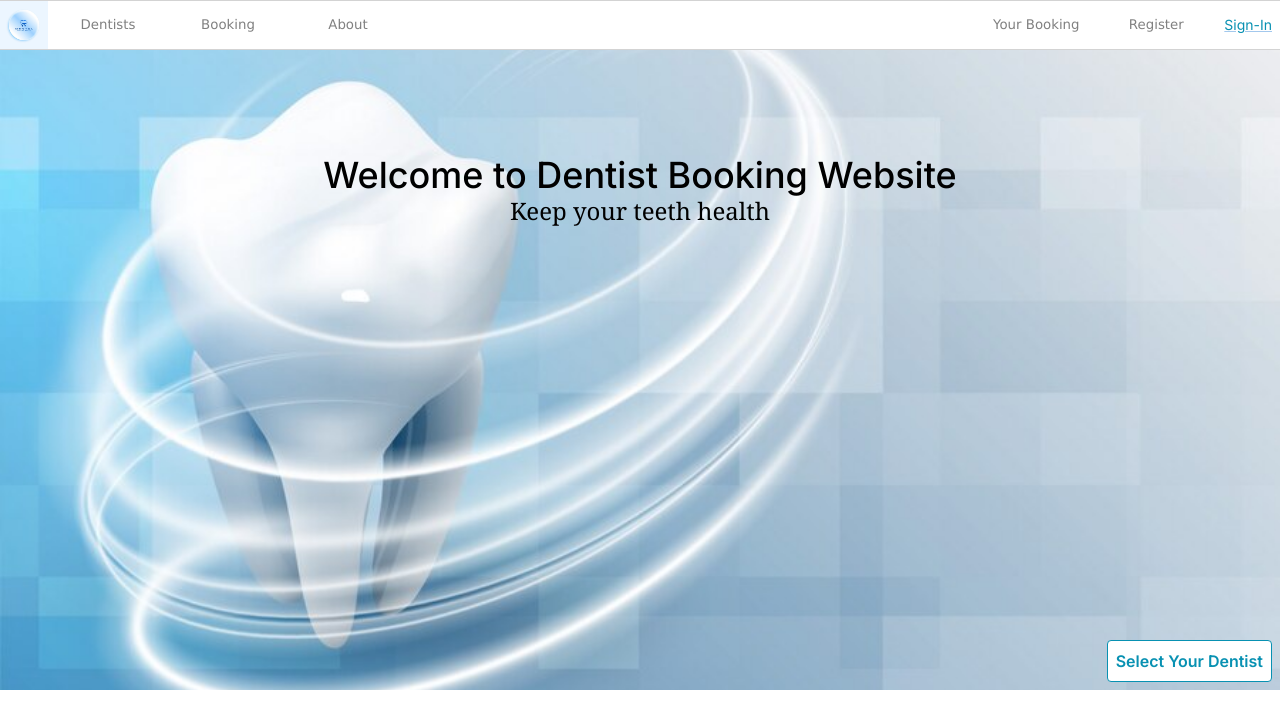
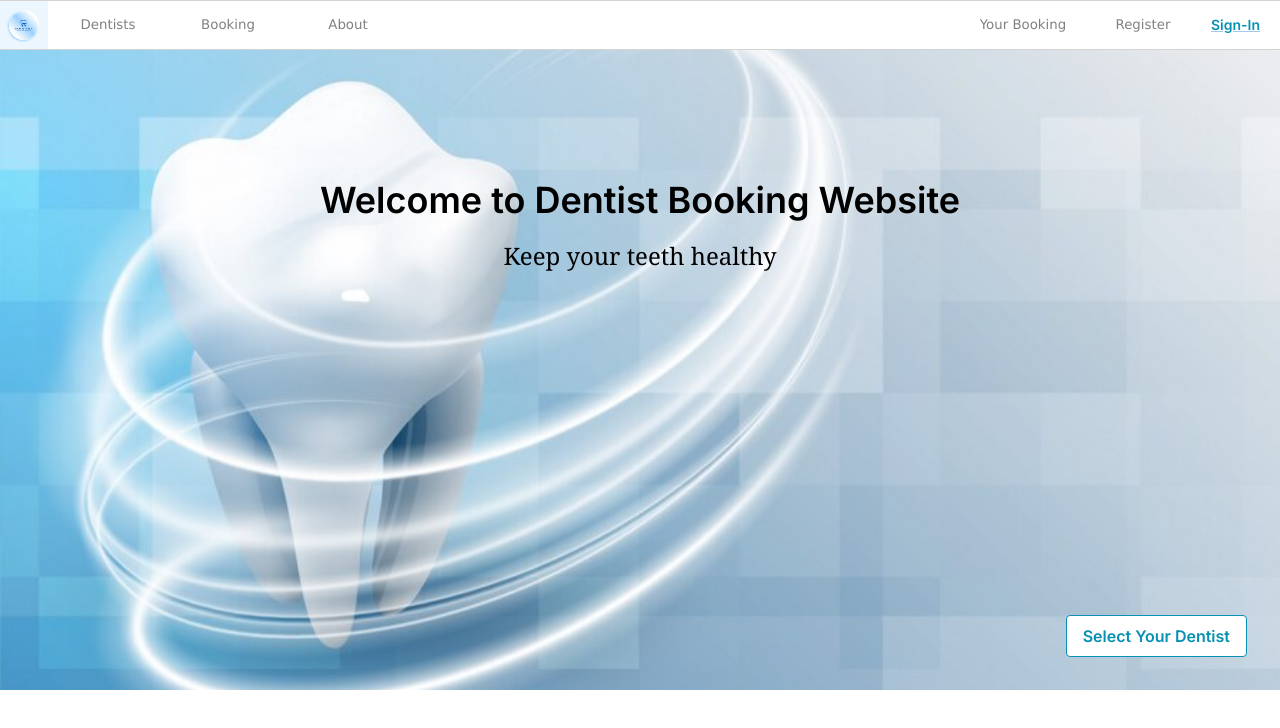
Before and after one commit to 2110503TACEDT66/swdevprac2-project-tang-wai-gorn-dreaw-ma-kae-ja, a Next.js app: page / in a window 1280 px wide. Shown: the top 728 px of the page. Built offline with nearby package versions, Linux system fonts and the light colour scheme; no server answers.

Commit message:
Add hover to TopMenu

```diff
--- a/src/app/mybooking/manage/page.tsx
+++ /dev/null
@@ -1,20 +0,0 @@
-import { authOptions } from "@/app/api/auth/[...nextauth]/route";
-import ReservationCart from "@/components/ReservationCart";
-import getBooking from "@/libs/getBooking";
-import { LinearProgress } from "@mui/material";
-import { getServerSession } from "next-auth";
-import { Suspense } from "react";
-
-export default async function ManageReservations(){
-
-    const session = await getServerSession(authOptions);
-    const bookings = await getBooking(session?.user.token);
-    return(
-        <main className="text-center text-lg">
-            <div>Manage Your Booking</div>
-            <Suspense fallback={ <p className="text-black">Loading ... <LinearProgress/></p> }>
-                <ReservationCart bookingJson={bookings}/>
-            </Suspense>
-        </main>
-    );
-}
--- a/src/components/Banner.tsx
+++ b/src/components/Banner.tsx
@@ -22,10 +22,10 @@ export default function Banner (){
             priority
             />
             <div className={styles.bannerText}>
-                <h1 className='text-base md:text-xl lg:text-2xl xl:text-4xl font-medium text-black'>Welcome to Dentist Booking Website</h1>
-                <h3 className='text-base md:text-lg lg:text-xl xl:text-2xl font-serif text-black'>Keep your teeth health</h3>
+                <h1 className='text-base md:text-xl lg:text-2xl xl:text-4xl font-semibold text-black mt-[25px]'>Welcome to Dentist Booking Website</h1>
+                <h3 className='text-base md:text-lg lg:text-xl xl:text-2xl font-serif text-black mt-[20px]'>Keep your teeth healthy</h3>
             </div>
-            <button className='bg-white text-cyan-600 border border-cyan-600 font-semibold py-2 px-2 m-2 rounded z-30 absolute bottom-0 right-0 hover:bg-cyan-600 hover:text-white hover:border-transparent'
+            <button className=' bg-white text-cyan-600 border border-cyan-600 font-semibold py-2 px-4 m-2 rounded z-30 absolute bottom-[25px] right-[25px] hover:bg-cyan-600 hover:text-white hover:border-transparent'
             onClick={(e) => {e.stopPropagation(); router.push('/dentist')}}>
                 Select Your Dentist
             </button>
--- a/src/components/TopMenu.tsx
+++ b/src/components/TopMenu.tsx
@@ -19,13 +19,13 @@ export default async function TopMenu(){
                 <TopMenuItem title='Your Booking' pageRef='/mybooking/manage'/>
                 <TopMenuItem title='Register' pageRef='/register'/>
                 {
-                    session? <Link href='/api/auth/signout'>
-                        <div className="flex items-center h-full px-2 text-cyan-600 text-sm">
+                    session? <Link href='/api/auth/signout' className='no-underline'>
+                        <div className="flex items-center h-full pr-5 pl-2 text-cyan-600 text-sm font-semibold hover:font-extrabold no-underline">
                             Sign-Out
                             </div>
                         </Link>
-                    : <Link href='/api/auth/signin'>
-                        <div className="flex items-center h-full px-2 text-cyan-600 text-sm">
+                    : <Link href='/api/auth/signin' className='no-underline'>
+                        <div className="flex items-center h-full pr-5 pl-2 text-cyan-600 text-sm font-semibold hover:font-extrabold no-underline">
                             Sign-In
                             </div>
                         </Link>
--- a/src/components/topmenu.module.css
+++ b/src/components/topmenu.module.css
@@ -23,6 +23,11 @@
     margin-top: auto;
     margin-bottom: auto;
     font-family: Verdana, Geneva, Tahoma, sans-serif;
+    font-weight: 400;
     font-size: 10pt;
     color: grey;
 }
+
+.itemcontainer:hover{
+    font-weight: 600;
+}
```
